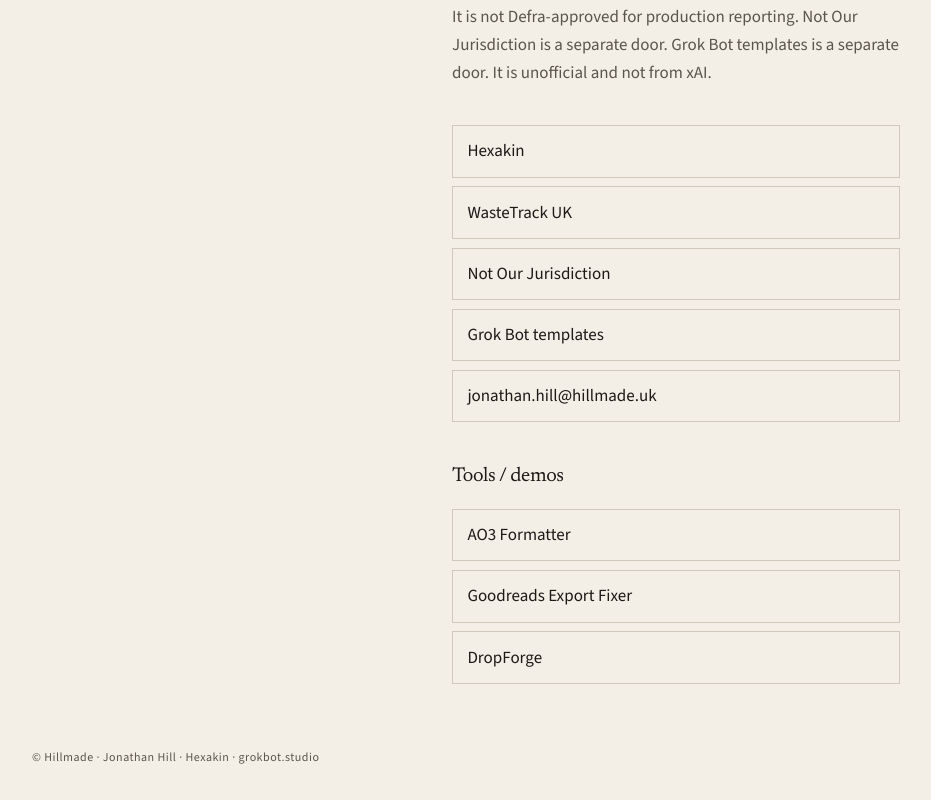
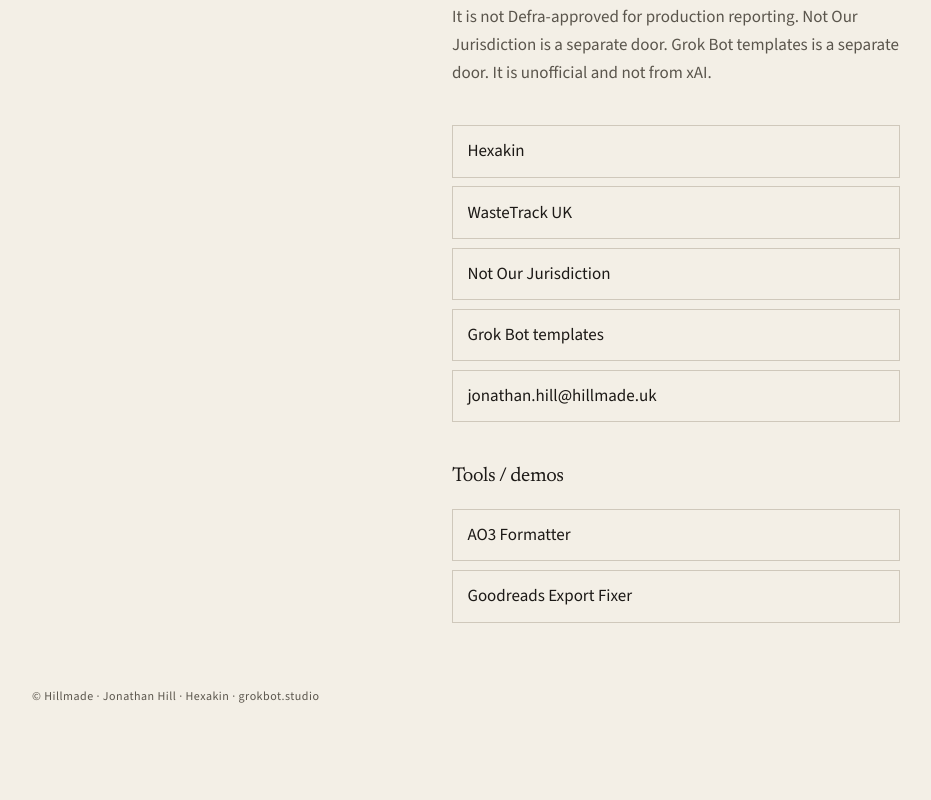
Before and after one commit to Hexakin/hillmade-uk, a Next.js app: page / in a window 1280 px wide. Shown: the part 799-1599 px from the top of the page, without its empty margins (112-1043 px from the left). After the commit the page ends 1537 px from the top, so only its background shows below. Built offline with nearby package versions, Linux system fonts and the light colour scheme.

Commit message:
feat(home): remove DropForge from Tools / demos
Keep AO3 Formatter and Goodreads Export Fixer on Hexakin hosts.
Leave WasteTrack and Hexakin FAQ copy unchanged.

Co-authored-by: Hexakin <Hexakin@users.noreply.github.com>

```diff
--- a/app/page.tsx
+++ b/app/page.tsx
@@ -79,9 +79,6 @@ export default function Home() {
                 Goodreads Export Fixer
               </a>
             </li>
-            <li>
-              <a href="https://arcade.hexakin.com">DropForge</a>
-            </li>
           </ul>
         </section>
       </div>
```
